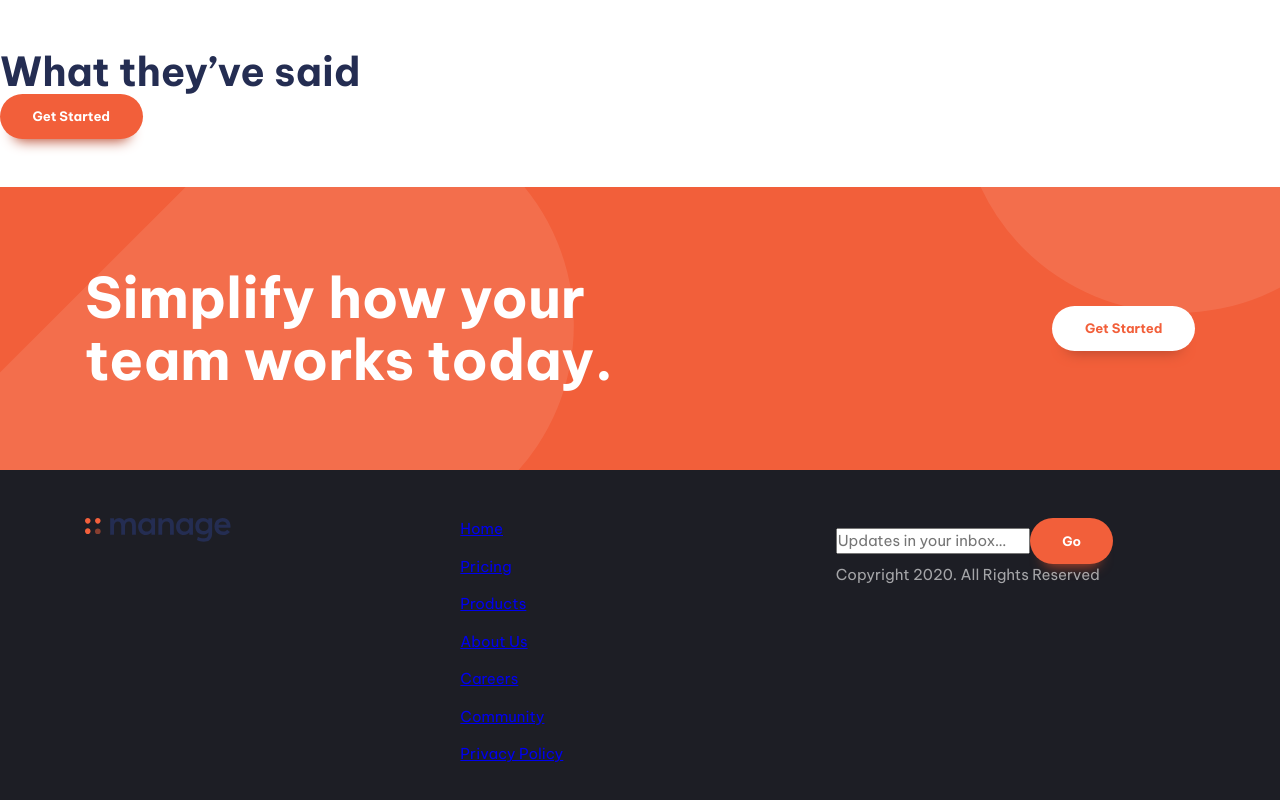
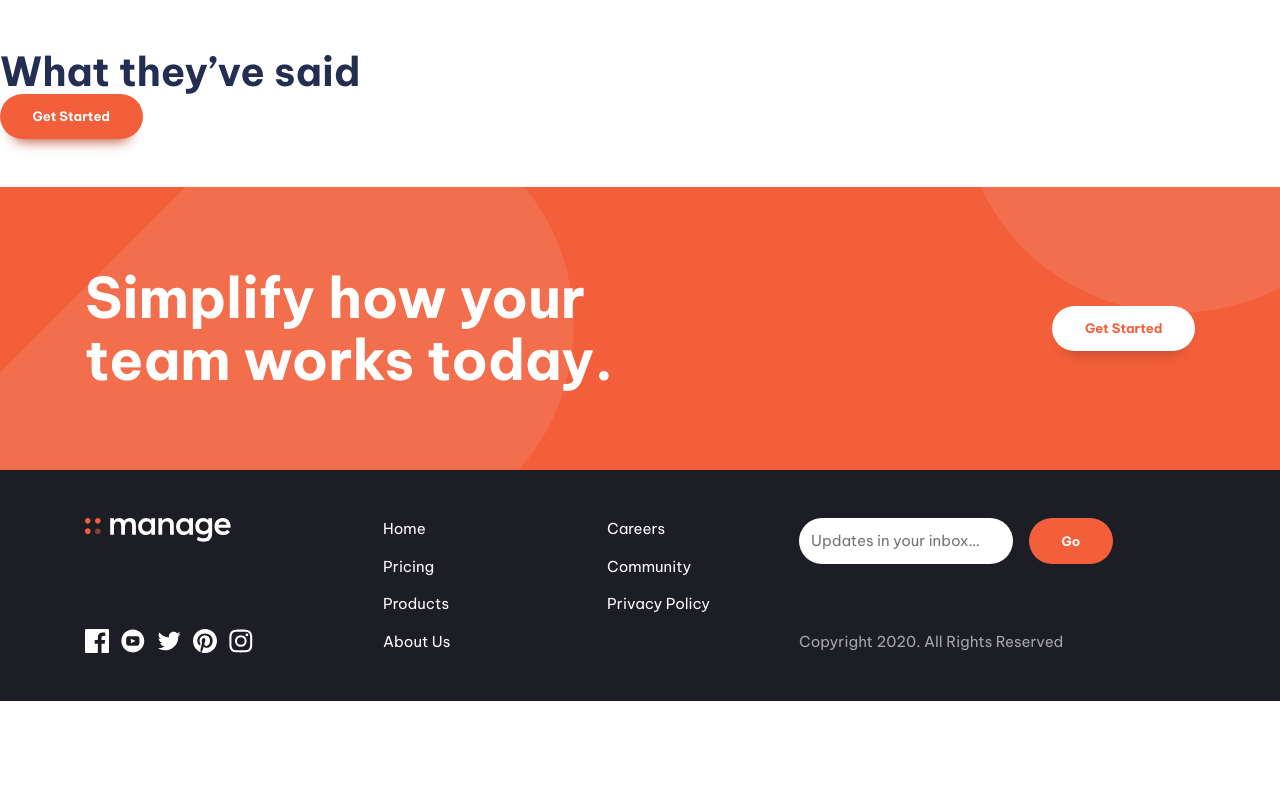
Before and after one commit to ndayishimiyeeric/manage-landing-page, a React (Vite) app: page / in a window 1280 px wide. Shown: the part 1384-2184 px from the top of the page. After the commit the page ends 2085 px from the top, so only its background shows below. Built offline with nearby package versions, Linux system fonts and the light colour scheme; the HTML template or start-up script is replaced by a standard one.

Commit message:
Style footer

```diff
--- a/src/components/Footer/Footer.jsx
+++ b/src/components/Footer/Footer.jsx
@@ -1,32 +1,57 @@
 import { Link } from 'react-router-dom';
-import logo from '../../assets/logo.svg';
+import socialIcons from '../../assets/social-icons.svg';
+import footerLogo from '../../assets/footer-logo.svg';
 
 function Footer() {
   return (
-    <footer className="padding-block-700 bg-neutral-900 text-neutral-100">
+    <footer className="primary-footer | padding-block-700 bg-neutral-900 text-neutral-100">
       <div className="wrapper">
-        <div className="even-columns">
-          <div>
-            <img src={logo} alt="logo" />
-            <ul aria-label="social links" role="list">
+        <div className="primary-footer-wrapper">
+          <div className="primary-footer-logo-social">
+            <a href="#">
+              <svg class="logo" width="146" height="24">
+                <use xlinkHref={`${footerLogo}#logo`}></use>
+              </svg>
+            </a>
+            <ul className="social-list" aria-label="social links" role="list">
               <li>
-                <a aria-label="facebook" href="#"></a>
+                <a aria-label="facebook" href="#">
+                  <svg class="social-icon">
+                    <use xlinkHref={`${socialIcons}#icon-facebook`}></use>
+                  </svg>
+                </a>
               </li>
               <li>
-                <a aria-label="youtube" href="#"></a>
+                <a aria-label="youtube" href="#">
+                  <svg class="social-icon">
+                    <use xlinkHref={`${socialIcons}#icon-youtube`}></use>
+                  </svg>
+                </a>
               </li>
               <li>
-                <a aria-label="twitter" href="#"></a>
+                <a aria-label="twitter" href="#">
+                  <svg class="social-icon">
+                    <use xlinkHref={`${socialIcons}#icon-twitter`}></use>
+                  </svg>
+                </a>
               </li>
               <li>
-                <a aria-label="pinterest" href="#"></a>
+                <a aria-label="pinterest" href="#">
+                  <svg class="social-icon">
+                    <use xlinkHref={`${socialIcons}#icon-pinterest`}></use>
+                  </svg>
+                </a>
               </li>
               <li>
-                <a aria-label="instagram" href="#"></a>
+                <a aria-label="instagram" href="#">
+                  <svg class="social-icon">
+                    <use xlinkHref={`${socialIcons}#icon-instagram`}></use>
+                  </svg>
+                </a>
               </li>
             </ul>
           </div>
-          <div>
+          <div className="primary-footer-nav">
             <nav className="footer-nav">
               <ul
                 className="flow"
@@ -58,10 +83,12 @@ function Footer() {
               </ul>
             </nav>
           </div>
-          <div>
+          <div className="primary-footer-form">
             <form>
               <input type="email" placeholder="Updates in your inbox…" />
-              <button className="button">Go</button>
+              <button data-shadow="none" className="button">
+                Go
+              </button>
             </form>
             <p>Copyright 2020. All Rights Reserved</p>
           </div>
--- a/src/index.css
+++ b/src/index.css
@@ -288,6 +288,10 @@ p[data-width='full'] {
   color: var(--clr-accent-400);
 }
 
+.button[data-shadow='none'] {
+  box-shadow: none;
+}
+
 .button:hover,
 .button:focus-visible {
   background-color: var(--clr-accent-300);
@@ -394,6 +398,112 @@ p[data-width='full'] {
   }
 }
 
+/* Footer */
+
+.primary-footer {
+  --logo-color: var(--clr-neutral-100);
+}
+
+.primary-footer-wrapper {
+  display: grid;
+  gap: var(--size-700);
+  grid-template-areas:
+    'form'
+    'nav'
+    'logo-social';
+}
+
+.primary-footer-logo-social {
+  grid-area: logo-social;
+  display: flex;
+  flex-direction: column-reverse;
+  align-items: center;
+  gap: var(--size-700);
+}
+
+.primary-footer-nav {
+  grid-area: nav;
+}
+
+.primary-footer-form {
+  grid-area: form;
+  display: grid;
+  align-content: space-between;
+}
+
+.primary-footer-form form {
+  display: flex;
+  gap: var(--size-400);
+}
+
+input:where([type="email"], [type="text"], [type="password"]) {
+  border-radius: 100vw;
+  border: 0;
+  padding: var(--size-200) var(--size-300);
+}
+
+@media (min-width: 50em) {
+  .primary-footer-wrapper {
+    grid-template-areas: "logo-social nav form";
+  }
+
+  .primary-footer-logo-social {
+    flex-direction:column;
+    align-items: flex-start;
+    justify-content: space-between;
+  }
+}
+
+@media (max-width: 50em) {
+  .primary-footer-wrapper > * {
+    margin-inline: auto;
+  }
+}
+
+.primary-footer .logo {
+  aspect-ratio: 1;
+}
+
+/* Footer Nav */
+
+.footer-nav {
+  columns: 2;
+  gap: clamp(var(--size-200), 30vw, var(--size-900));
+}
+
+.footer-nav a {
+  color: var(--clr-neutral-100);
+  text-decoration: none;
+}
+
+.footer-nav a:where(:hover, :focus) {
+  color: var(--clr-accent-400);
+}
+
+.social-list {
+  display: flex;
+  gap: var(--size-500);
+}
+
+.social-icon {
+  width: var(--size-500);
+  aspect-ratio: 1;
+  fill: var(--clr-neutral-100);
+}
+
+.social-list a:where(:hover, :focus) .social-icon {
+  fill: var(--clr-accent-400);
+}
+
+@media (min-width: 50em) {
+  .social-list {
+    gap: var(--size-300);
+  }
+  .social-icon {
+    width: var(--size-500);
+  }
+}
+
 /* CTA */
 .cta {
   position: relative;
```
Also changed, not shown: src/assets/footer-logo.svg (added), src/assets/social-icons.svg (added).
